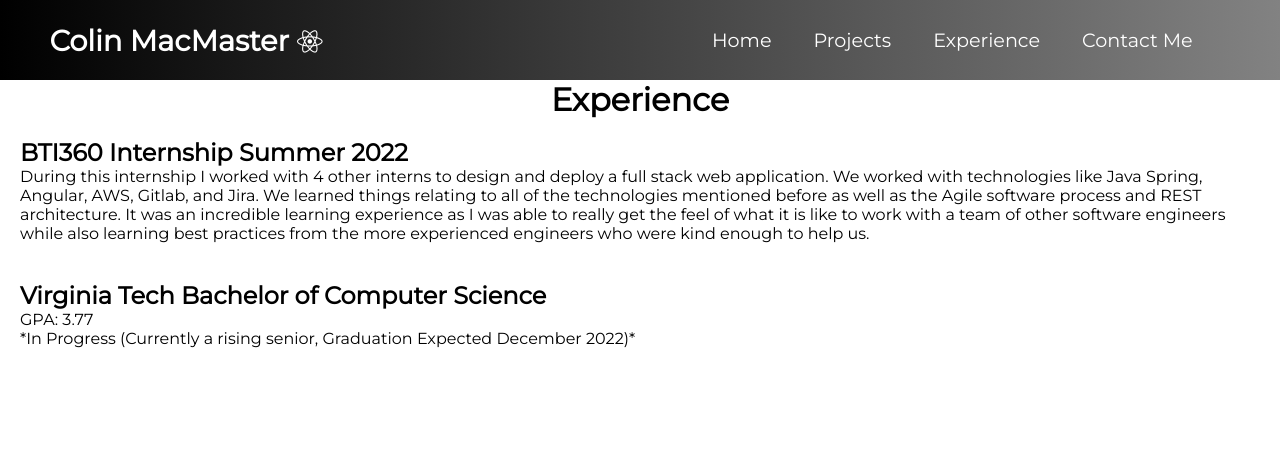
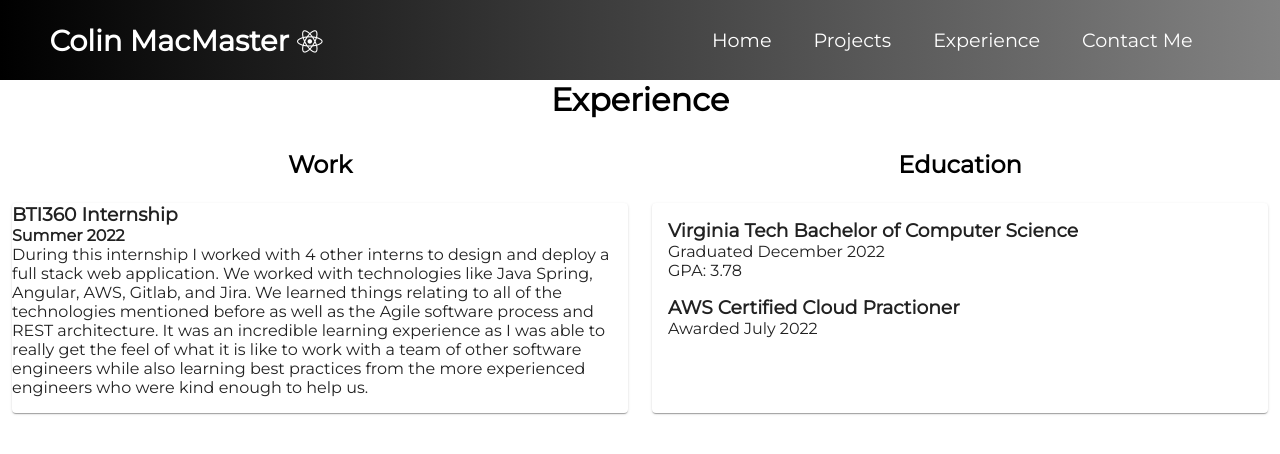
Before and after one commit to Cmac2552/my-app, a React (Create React App) app: page /experience in a window 1280 px wide. Shown: the top 454 px of the page. Built offline with nearby package versions, Linux system fonts and the light colour scheme.

Commit message:
changed experience

```diff
--- a/src/App.js
+++ b/src/App.js
@@ -7,16 +7,17 @@ import './App.css';
 import Contact from "./components/pages/Contact";
 import React, {useState}from 'react';
 function App() {
-    const data = [{year:2022, title:"Online Betting Service",Info:"*No actual betting, it was all fake*This was a full stack web app written with MongoDB, Express, Angular, and NodeJS. It allowed users to sign up for the website and deposit (fake) money into their accounts, they were then able to bet on the outcome of  a previously selected slate of games, they could bet on anything from moneyline to the spread of these games. After the games have been deemed to be over their accounts would correctly show the amount they won or lost and they could see how they stacked up to all the others who were a part of the site as well."},
-    {year:2022, title:"Sozin",Info:"In Progress"},{year:2021, title:"Binary Search Tree",Info:"This was a Binary Search Tree written in C. In doing this I learned about wrapping data using structs and recursion in C. There were also other things including memory allocation and pointers, but they were not the main focus."},
-    {year:2021, title:"MIPS Assembler", Info:"The assembler was a project that turned MIPS assembly code into binary machine code. Some of the intricacies were creating a symbol table that then invoked from the command line print out the symbols that were included in the MIPS file. The main two parts involved the data and text segments of the input. The text segment was the binary for the actual commands, these commands included registers and values for the operations they were to perform. The data section was the strings and integer values that were going to be used. Multiple different functions were written in order to get the correct padding for the data section as the way you handle a string is much different than an integer value."},
-    {year:2021, title:"PR QuadTree",Info:"The PR QuadTree is a specialized version of a Binary Search Tree. It is specifically designed to be used with a coordinate system. Each Internal node of the quad tree has branches that are NE, NW, SW, SE. Then the leaves have those designations as well. Inside the leaves is where the data is stored and each section of a leaf (NE for example) will have a certain amount of data that can be changed based on what the user wants. A leaf will split into an internal node when  that amount of data is exceeded."},
-    {year:2021, title:"GIS", Info:"GIS was a project that brought together a whole semester of work in my data structures class. It combined a PR QuadTree, Hash Table, and BufferPool all written in Java. The main idea is that you would read in a large data set and store that in your own data table, you would then store the offsets of each record in a hash table and a PR QuadTree. Once everything was stored a script was run that issues commands to find certain land features. If they were searched for by name that would come from the hashTable, but by location came from the QuadTree, finally everything that was retrieved was stored in the BufferPool for a limited time in case it was needed again."},
-    {year:2021,title:"Threadpool", Info:" A computer systems project in C. Built a work stealing threadpool system that allowed for parallel computation of a given task using semaphores, locks, and multithreading technologies. The program starts up a number of threads at execution that polls a global queue to find work. If found, then the work is completed, if not then work is obtained from other threads."},
-    {year:2021,title:"Malloc", Info:"This Project had the basis of recreating Malloc, Realloc, and free. The program was passed a test of how much memory that it had to allocate and we were forbidden from using the pre written methods, we had to design our own. The final criteria was to design a system that had the best performance by losing the least amount of memory when the test script was finished running."},
-    {year:2021,title:"Social Sanitization", Info:"This was a project for my Comparative Languages class. This project used Scala, C++, and Prolog. Scala created a prolog knowledge base from given csv files containing social media posts. C++ then called queries from a statically created Prolog file to determine the social posts to be removed. The static Prolog file analyzed the dynamically created one and relayed the queried info back to C++ which passed the results back to Scala to be output to a csv file."},
-    {year:2020,title:"Space Colonies", Info:"This project was written in Java and  was a project that relied heavily on objects and ability to leverage them in different classes. The main idea was that there was a set of colonies that could accept or reject a person based on their skills. We created a circle arrayQueue to house people that we read in from an input to the project and then had an algorithm to determine whether a person was fit to be accepted into that colony that they were trying to join."},
-    {year:2020,title:"HashTable", Info:"This project was written in C and had the main focus on the ideas of a hashTable, pointers, and memory allocation. We had to create a table that we would hash the entries, assign a pointer to it and a pointer from it, and then if that value was ever removed from the table, we had to clean up those pointers and deallocate the memory that was used to store that object."}]
+    const data = [{year:2022, title:"Online Betting Service",Info:"*No actual betting, it was all fake*This was a full stack web app written with MongoDB, Express, Angular, and NodeJS. It allowed users to sign up for the website and deposit (fake) money into their accounts, they were then able to bet on the outcome of  a previously selected slate of games, they could bet on anything from moneyline to the spread of these games. After the games have been deemed to be over their accounts would correctly show the amount they won or lost and they could see how they stacked up to all the others who were a part of the site as well.", stack:"Mongodb, Angular, Express, Node"},
+    {year:2022, title:"Sozin",Info:"In Progress", stack:"Java Spring, Angular, MySql"},
+    {year:2021, title:"Binary Search Tree",Info:"This was a Binary Search Tree written in C. In doing this I learned about wrapping data using structs and recursion in C. There were also other things including memory allocation and pointers, but they were not the main focus.", stack:"C"},
+    {year:2021, title:"MIPS Assembler", Info:"The assembler was a project that turned MIPS assembly code into binary machine code. Some of the intricacies were creating a symbol table that then invoked from the command line print out the symbols that were included in the MIPS file. The main two parts involved the data and text segments of the input. The text segment was the binary for the actual commands, these commands included registers and values for the operations they were to perform. The data section was the strings and integer values that were going to be used. Multiple different functions were written in order to get the correct padding for the data section as the way you handle a string is much different than an integer value.", stack:"C"},
+    {year:2021, title:"PR QuadTree",Info:"The PR QuadTree is a specialized version of a Binary Search Tree. It is specifically designed to be used with a coordinate system. Each Internal node of the quad tree has branches that are NE, NW, SW, SE. Then the leaves have those designations as well. Inside the leaves is where the data is stored and each section of a leaf (NE for example) will have a certain amount of data that can be changed based on what the user wants. A leaf will split into an internal node when  that amount of data is exceeded.", stack:"Java"},
+    {year:2021, title:"GIS", Info:"GIS was a project that brought together a whole semester of work in my data structures class. It combined a PR QuadTree, Hash Table, and BufferPool all written in Java. The main idea is that you would read in a large data set and store that in your own data table, you would then store the offsets of each record in a hash table and a PR QuadTree. Once everything was stored a script was run that issues commands to find certain land features. If they were searched for by name that would come from the hashTable, but by location came from the QuadTree, finally everything that was retrieved was stored in the BufferPool for a limited time in case it was needed again.", stack:"Java"},
+    {year:2021,title:"Threadpool", Info:" A computer systems project in C. Built a work stealing threadpool system that allowed for parallel computation of a given task using semaphores, locks, and multithreading technologies. The program starts up a number of threads at execution that polls a global queue to find work. If found, then the work is completed, if not then work is obtained from other threads.", stack:"C"},
+    {year:2021,title:"Malloc", Info:"This Project had the basis of recreating Malloc, Realloc, and free. The program was passed a test of how much memory that it had to allocate and we were forbidden from using the pre written methods, we had to design our own. The final criteria was to design a system that had the best performance by losing the least amount of memory when the test script was finished running.", stack:"C"},
+    {year:2021,title:"Social Sanitization", Info:"This was a project for my Comparative Languages class. This project used Scala, C++, and Prolog. Scala created a prolog knowledge base from given csv files containing social media posts. C++ then called queries from a statically created Prolog file to determine the social posts to be removed. The static Prolog file analyzed the dynamically created one and relayed the queried info back to C++ which passed the results back to Scala to be output to a csv file.", stack:"Scala, Java, Prolog, C++"},
+    {year:2020,title:"Space Colonies", Info:"This project was written in Java and  was a project that relied heavily on objects and ability to leverage them in different classes. The main idea was that there was a set of colonies that could accept or reject a person based on their skills. We created a circle arrayQueue to house people that we read in from an input to the project and then had an algorithm to determine whether a person was fit to be accepted into that colony that they were trying to join.", stack: "Java"},
+    {year:2020,title:"HashTable", Info:"This project was written in C and had the main focus on the ideas of a hashTable, pointers, and memory allocation. We had to create a table that we would hash the entries, assign a pointer to it and a pointer from it, and then if that value was ever removed from the table, we had to clean up those pointers and deallocate the memory that was used to store that object.", stack:"C"}]
     let stateArray = []
     for(let i =0; i < data.length; i++){
         stateArray.push(false)
--- a/src/components/pages/Experience.js
+++ b/src/components/pages/Experience.js
@@ -1,26 +1,58 @@
 import React from 'react';
 import '../../App.css';
-import './Experience.css'
+import { CardContent, Card, CardHeader, Box, CardActions, Collapse } from '@mui/material';
+import './Experience.css';
+const gridContainer = {
+    display: "grid",
+    gridTemplateColumns: "repeat(2, 1fr)"
+};
+const gridItem = {
+    marginBottom: "20px",
+    margin: "12px"
+  };
+const box ={
+    marginBottom: "16px"
+}
 
 export default function Experience() {
     return (
         <>
             <h1 className='home'>Experience</h1>
             <br></br>
-            <div className="info">
-            <h2 align = "left">BTI360 Internship Summer 2022</h2>
-            <p align = "left" >During this internship I worked with 4 other interns to design and deploy a full stack web application.
-            We worked with technologies like Java Spring, Angular, AWS, Gitlab, and Jira. We learned things relating to all of the
-            technologies mentioned before as well as the Agile software process and REST architecture.  It was an incredible learning
-            experience as I was able to really get the feel of what it is like to work with a team of other software engineers while
-            also learning best practices from the more experienced engineers who were kind enough to help us.</p>
-                <br></br>
-                <br></br>
-                <h2 align = "left">Virginia Tech Bachelor of Computer Science</h2>
-                <p align =  "left">GPA: 3.77</p>
-                <p align = "left">*In Progress (Currently a rising senior, Graduation Expected December 2022)*</p>
+            <Box sx={gridContainer}>
+                <Box sx = {gridItem}>
+                    <h2>Work</h2>
+                </Box>
+                <Box sx = {gridItem}>
+                    <h2>Education</h2>
+                </Box>
+                <Card sx={gridItem}>
+                    <Box sx={box} >
+                        <h3 align = "left">BTI360 Internship</h3>
+                        <h4 align ="left">Summer 2022</h4>
+                        <p align = "left" >During this internship I worked with 4 other interns to design and deploy a full stack web application.
+                    We worked with technologies like Java Spring, Angular, AWS, Gitlab, and Jira. We learned things relating to all of the
+                    technologies mentioned before as well as the Agile software process and REST architecture.  It was an incredible learning
+                    experience as I was able to really get the feel of what it is like to work with a team of other software engineers while
+                    also learning best practices from the more experienced engineers who were kind enough to help us.</p>
+                    </Box>
+                </Card>
+                <Card sx = {gridItem}>
+                    <CardContent>
+                        <Box sx ={box}>
+                            <h3 align = "left">Virginia Tech Bachelor of Computer Science</h3>
+                            <p align = "left">Graduated December 2022</p>
+                            <p align =  "left">GPA: 3.78</p>
+                        </Box>
+                        <Box sx = {box}>
+                            <h3 align = "left">AWS Certified Cloud Practioner</h3>
+                            <p align = "left">Awarded July 2022</p>
+                        </Box>
+                    </CardContent>
+                </Card>
 
-            </div>
+
+            </Box>
         </>
     )
 }
```
